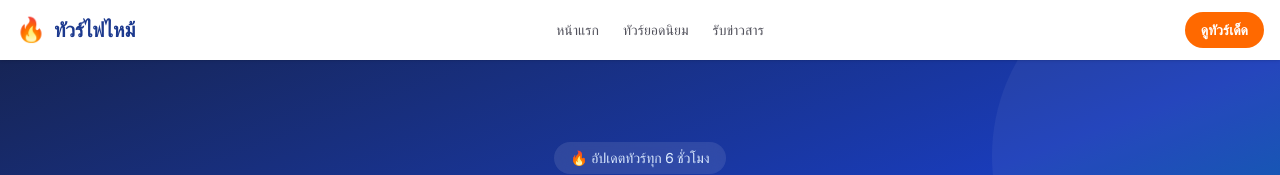
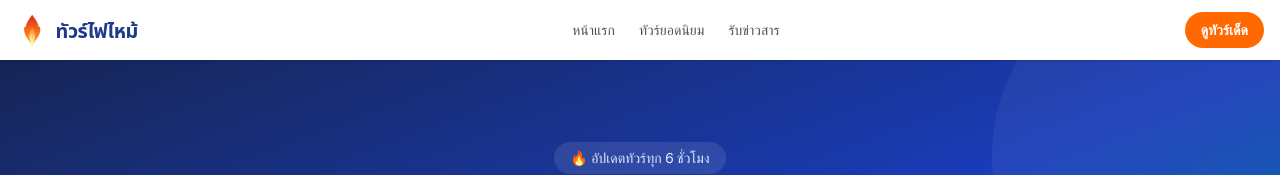
Before and after one commit to jakkayy/tour-firemai, a Next.js app: page / in a window 1280 px wide. Shown: the top 175 px of the page. Built offline with nearby package versions, Linux system fonts and the light colour scheme; no server answers; the database is empty.

Commit message:
feat: add SVG flame logo with location-pin motif and favicon

```diff
--- /dev/null
+++ b/components/Logo.tsx
@@ -0,0 +1,88 @@
+type Props = {
+  size?: number;
+  variant?: "full" | "icon";
+};
+
+export default function Logo({ size = 36, variant = "full" }: Props) {
+  const h = size;
+  const w = variant === "full" ? size * 4.2 : size * 0.9;
+
+  return (
+    <svg
+      width={w}
+      height={h}
+      viewBox={variant === "full" ? "0 0 168 40" : "0 0 36 40"}
+      fill="none"
+      xmlns="http://www.w3.org/2000/svg"
+      aria-label="ทัวร์ไฟไหม้"
+    >
+      <defs>
+        {/* Outer flame gradient — hot yellow at base, deep red at tip */}
+        <linearGradient id="lg-outer" x1="18" y1="38" x2="18" y2="3" gradientUnits="userSpaceOnUse">
+          <stop offset="0%" stopColor="#FBBF24" />
+          <stop offset="45%" stopColor="#F97316" />
+          <stop offset="100%" stopColor="#DC2626" />
+        </linearGradient>
+        {/* Inner glow — bright core */}
+        <linearGradient id="lg-inner" x1="18" y1="36" x2="18" y2="14" gradientUnits="userSpaceOnUse">
+          <stop offset="0%" stopColor="#FEF9C3" />
+          <stop offset="100%" stopColor="#FDE68A" stopOpacity="0" />
+        </linearGradient>
+      </defs>
+
+      {/* ── Flame icon ── */}
+      {/*
+        Design: flame that tapers to a teardrop point at the bottom,
+        evoking a map location pin — "fire at this destination".
+        Left side has a small curl inward for realism.
+      */}
+      <g>
+        {/* Outer flame body */}
+        <path
+          d="
+            M18 3
+            C22 9 26 13 25 19
+            C24 15 27 15 27 19
+            C27 26 23 30 20 34
+            C19 36 18.5 37 18 38
+            C17.5 37 17 36 16 34
+            C13 30 9 26 9 19
+            C9 15 12 15 11 19
+            C10 13 14 9 18 3
+            Z
+          "
+          fill="url(#lg-outer)"
+        />
+        {/* Inner bright core */}
+        <path
+          d="
+            M18 16
+            C20 19 21 22 21 26
+            C21 31 19.5 34.5 18 38
+            C16.5 34.5 15 31 15 26
+            C15 22 16 19 18 16
+            Z
+          "
+          fill="url(#lg-inner)"
+        />
+        {/* Specular highlight — tiny bright dot near base */}
+        <ellipse cx="16" cy="28" rx="2" ry="3" fill="white" opacity="0.25" />
+      </g>
+
+      {/* ── Wordmark (only in "full" variant) ── */}
+      {variant === "full" && (
+        <text
+          x="44"
+          y="29"
+          fontFamily="'Geist', 'Noto Sans Thai', sans-serif"
+          fontSize="22"
+          fontWeight="700"
+          fill="#1e3a8a"
+          letterSpacing="-0.5"
+        >
+          ทัวร์ไฟไหม้
+        </text>
+      )}
+    </svg>
+  );
+}
--- a/components/Navbar.tsx
+++ b/components/Navbar.tsx
@@ -1,12 +1,12 @@
 import Link from "next/link";
+import Logo from "./Logo";
 
 export default function Navbar() {
   return (
     <nav className="bg-white shadow-sm sticky top-0 z-50">
       <div className="max-w-7xl mx-auto px-4 py-3 flex items-center justify-between">
-        <Link href="/" className="flex items-center gap-2">
-          <span className="text-2xl">🔥</span>
-          <span className="text-xl font-bold text-blue-900">ทัวร์ไฟไหม้</span>
+        <Link href="/" className="flex items-center">
+          <Logo size={36} variant="full" />
         </Link>
 
         <div className="hidden md:flex items-center gap-6 text-sm text-zinc-600">
```
Also changed, not shown: app/icon.svg (added).
